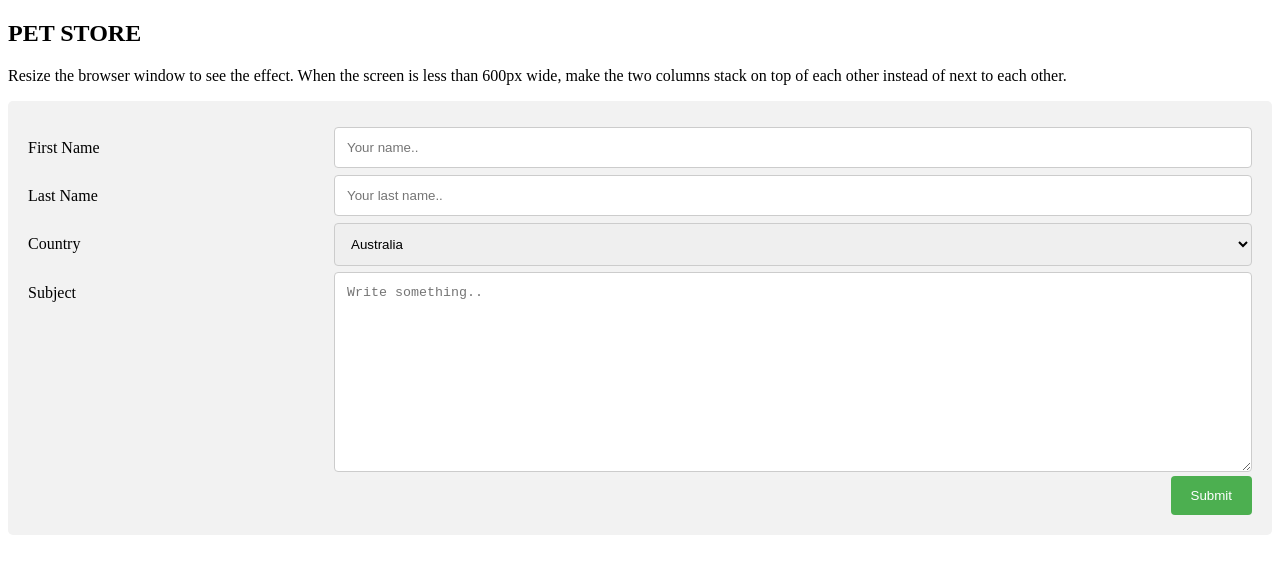
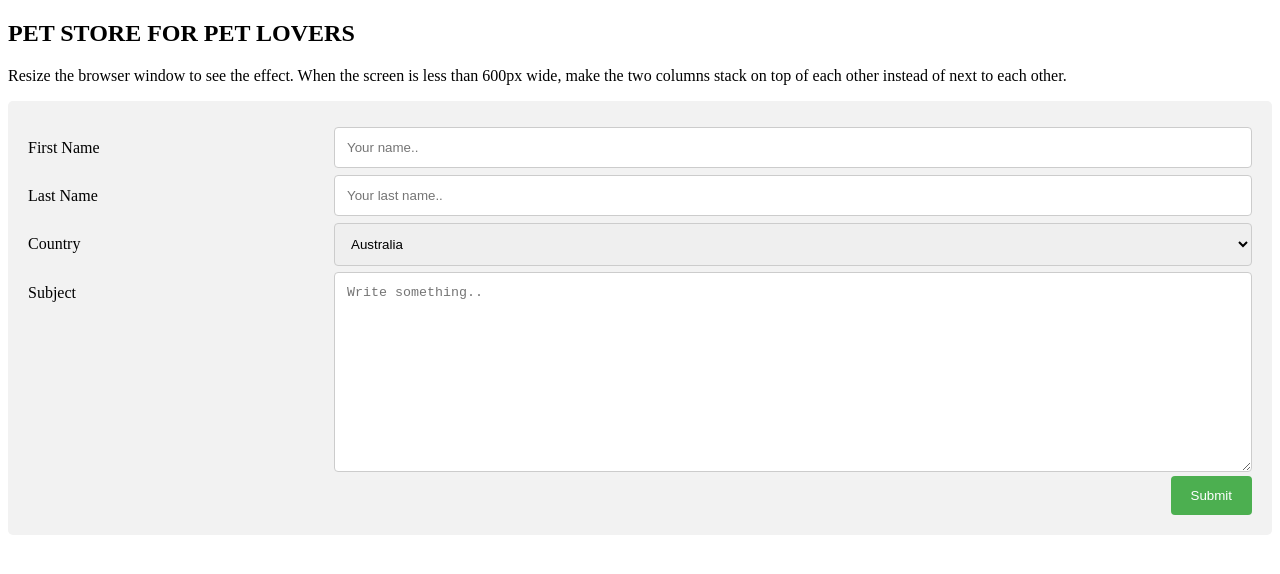
Before and after one commit to alif666/tutorials, a plain HTML site: page index.html in a window 1280 px wide. Drawn offline with Linux system fonts and the light colour scheme.

Commit message:
Update index.html

```diff
--- a/index.html
+++ b/index.html
@@ -70,7 +70,7 @@ input[type=submit]:hover {
 </head>
 <body>
 
-<h2>PET STORE</h2>
+<h2>PET STORE FOR PET LOVERS</h2>
 <p>Resize the browser window to see the effect. When the screen is less than 600px wide, make the two columns stack on top of each other instead of next to each other.</p>
 
 <div class="container">
```
